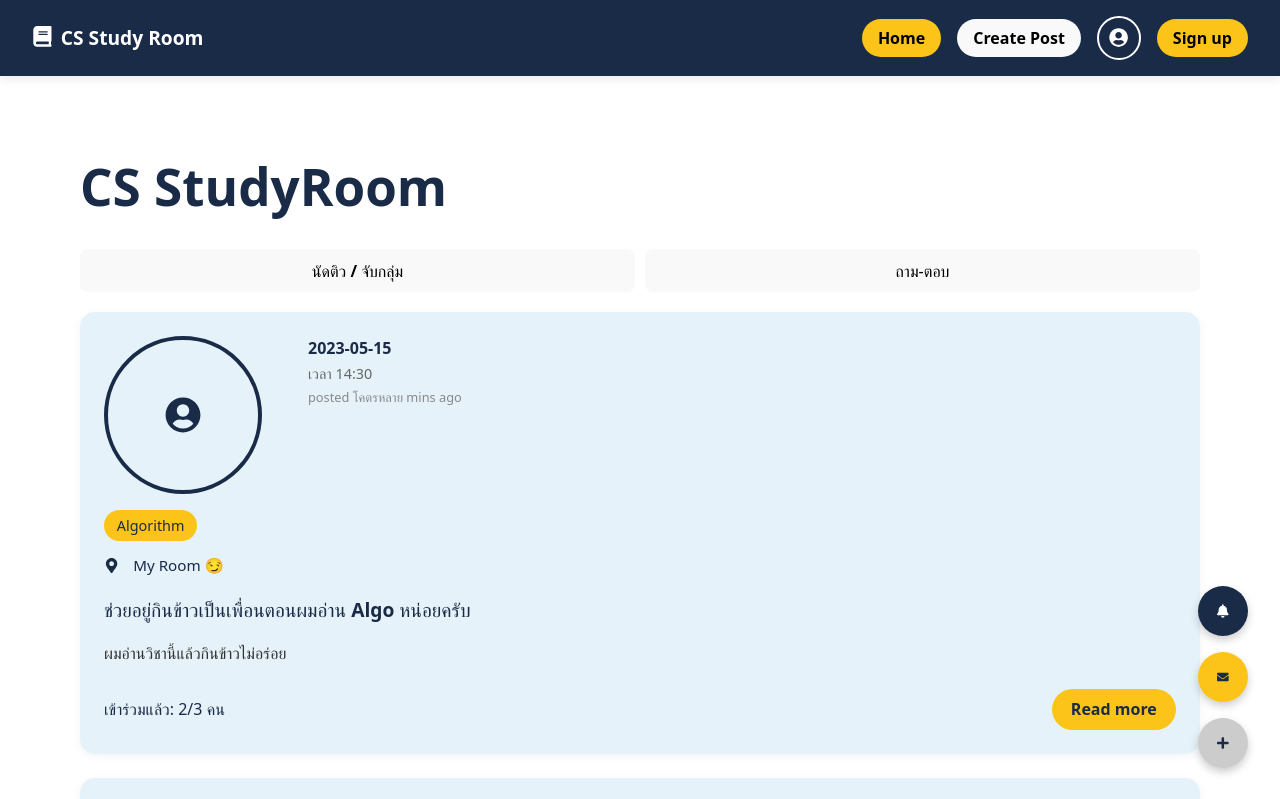
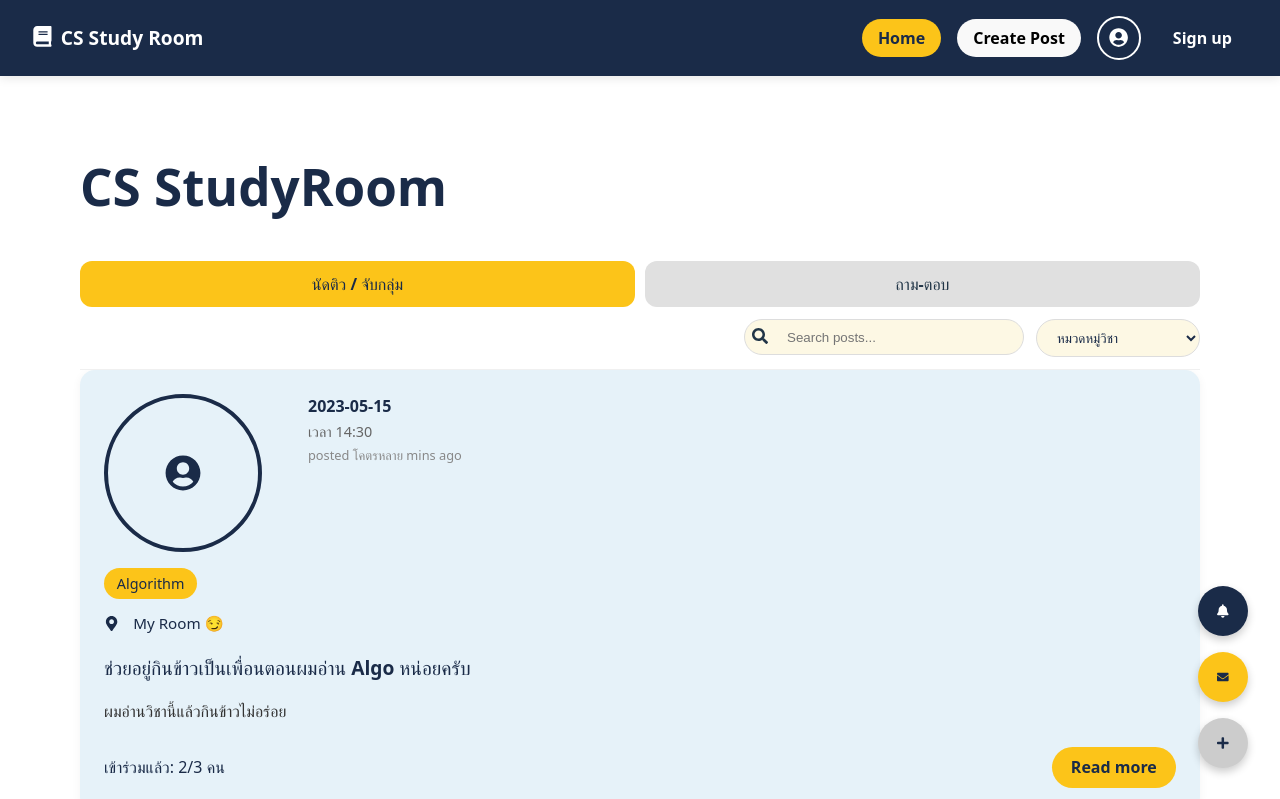
Before and after one commit to KaiMaiRuh/CSStudyRoom, a React (Vite) app: page / in a window 1280 px wide. Shown: the top 799 px of the page. Built offline with nearby package versions, Linux system fonts and the light colour scheme.

Commit message:
MVP color+navbar+Feed selector update

```diff
--- a/src/App.jsx
+++ b/src/App.jsx
@@ -4,6 +4,7 @@ import './App.css';
 
 /* imports */
 import FeedSelector from './components/FeedSelector';
+import { FaSearch } from 'react-icons/fa';
 import TutorFeed from './components/TutorFeed';
 import QAFeed from './components/QAFeed';
 import FeedData from './components/FeedData';
@@ -18,17 +19,24 @@ function App() {
   const [showCreateAccount, setShowCreateAccount] = useState(false);
   const [showProfile, setShowProfile] = useState(false);
   const [showCreatePost, setShowCreatePost] = useState(false);
+  const [activePage, setActivePage] = useState('home');
+  const [searchQuery, setSearchQuery] = useState('');
+  const [category, setCategory] = useState('');
 
   const handleShowCreateAccount = () => {
     setShowCreateAccount(true);
+    setActivePage('createAccount');
   };
 
   const handleBackToHome = () => {
     setShowCreateAccount(false);
+    setShowProfile(false);
+    setActivePage('home');
   };
 
   const handleShowProfile = () => {
     setShowProfile(true);
+    setActivePage('profile');
   };
 
   const handleShowCreatePost = () => {
@@ -66,29 +74,9 @@ function App() {
 
   const handleBackToHomeFromProfile = () => {
     setShowProfile(false);
+    setActivePage('home');
   };
 
-  if (showCreateAccount) {
-    return (
-      <div className="app-root">
-        <button onClick={handleBackToHome} style={{ marginBottom: '20px' }}>
-          Back to Home
-        </button>
-        <CreateAccount />
-      </div>
-    );
-  }
-
-  if (showProfile) {
-    return (
-    <div className="app-root">
-        <button onClick={handleBackToHomeFromProfile} style={{ marginBottom: '20px' }}>
-          Back to Home
-      </button>
-        <Profile />
-      </div>
-    );
-  }
 
   return (
     <div>
@@ -98,12 +86,59 @@ function App() {
         onViewProfile={handleShowProfile}
         onLogout={() => {}}
         isLoggedIn={false}
+        activePage={activePage}
+        onNavigate={(page) => {
+          // central navigation handler from Navbar
+          if (page === 'home') {
+            setShowCreateAccount(false);
+            setShowProfile(false);
+            setActivePage('home');
+          } else if (page === 'profile') {
+            setShowProfile(true);
+            setShowCreateAccount(false);
+            setActivePage('profile');
+          } else if (page === 'createAccount') {
+            setShowCreateAccount(true);
+            setShowProfile(false);
+            setActivePage('createAccount');
+          } else if (page === 'createPost') {
+            setShowCreatePost(true);
+          }
+        }}
       />
       <div className="app-root">
         <h1>CS StudyRoom</h1>
 
-        {/* Feed selector */}
+        {/* Feed selector + search (only on Home) */}
+        {activePage === 'home' && (
+          <>
+            <div className="feed-top">
               <FeedSelector activeFeed={activeFeed} setActiveFeed={setActiveFeed} />
+              <div className="toolbar">
+                <form className="search-form" onSubmit={(e)=>e.preventDefault()}>
+                  <input
+                    type="text"
+                    placeholder="Search posts..."
+                    className="search-input"
+                    value={searchQuery}
+                    onChange={(e) => setSearchQuery(e.target.value)}
+                  />
+                  <span className="search-icon"><FaSearch /></span>
+                </form>
+
+                <select
+                  className="category-dropdown"
+                  value={category}
+                  onChange={(e) => setCategory(e.target.value)}
+                >
+                  <option value="">หมวดหมู่วิชา</option>
+                  <option value="computer-science">Computer Science</option>
+                  <option value="mathematics">Mathematics</option>
+                  <option value="physics">Physics</option>
+                  <option value="chemistry">Chemistry</option>
+                </select>
+              </div>
+            </div>
 
             {/* Feed */}
             <div>
@@ -113,7 +148,11 @@ function App() {
                 <QAFeed posts={qaPosts} />
               )}
             </div>
+          </>
+        )}
         {showCreatePost && <CreatePost onCancel={handleCloseCreatePost} onCreate={handleCreatePost} />}
+      {showCreateAccount && <CreateAccount />}
+      {showProfile && <Profile />}
       </div>
       <FloatingMenu onCreatePost={handleShowCreatePost} />
     </div>
--- /dev/null
+++ b/src/components/FeedSelector.css
@@ -0,0 +1,58 @@
+/* FeedSelector styles */
+.feed-selector {
+  display: flex;
+  gap: 10px;
+  margin-bottom: 12px;
+}
+.feed-selector .selector-button {
+  flex: 1;
+  padding: 12px 16px;
+  border-radius: 12px;
+  border: none;
+  cursor: pointer;
+  font-weight: 600;
+  background-color: #e0e0e0; /* inactive gray */
+  color: #213547;
+}
+.feed-selector .selector-button.active {
+  background-color: #fcc419; /* yellow */
+  color: #1a2b48;
+}
+
+/* make selector sticky under navbar */
+.feed-top {
+  position: sticky;
+  top: 64px; /* adjust depending on navbar height */
+  background: white;
+  z-index: 90;
+  padding: 12px 0;
+  border-bottom: 1px solid #f0f0f0;
+}
+
+/* toolbar to the right */
+.feed-top .toolbar {
+  display: flex;
+  justify-content: flex-end;
+  gap: 12px;
+  margin-top: 8px;
+}
+
+.search-form { position: relative; }
+.search-input {
+  padding: 0.6rem 1rem 0.6rem 2.6rem;
+  border-radius: 30px;
+  border: 1px solid #ddd;
+  background-color: #fdf8e4;
+  width: 220px;
+  color: #213547;
+}
+.search-icon { position: absolute; left: 8px; top: 50%; transform: translateY(-50%); }
+.category-dropdown {
+  padding: 0.6rem 1rem;
+  border-radius: 30px;
+  border: 1px solid #ddd;
+  background-color: #fdf8e4;
+  color: #1a2b48;
+}
+
+.category-dropdown option { color: #1a2b48; }
--- a/src/components/FeedSelector.jsx
+++ b/src/components/FeedSelector.jsx
@@ -1,18 +1,19 @@
 import React from 'react';
+import './FeedSelector.css';
 
 /* FeedSelector: switch between tutor and QA feeds */
 export default function FeedSelector({ activeFeed, setActiveFeed }) {
   return (
-    <div style={{ display: 'flex', gap: '10px', marginBottom: '20px' }}>
+    <div className="feed-selector">
       <button
+        className={`selector-button ${activeFeed === 'tutor' ? 'active' : ''}`}
         onClick={() => setActiveFeed('tutor')}
-        style={{ fontWeight: activeFeed === 'tutor' ? 'bold' : 'normal', flex: 1 }}
       >
         นัดติว / จับกลุ่ม
       </button>
       <button
+        className={`selector-button ${activeFeed === 'qa' ? 'active' : ''}`}
         onClick={() => setActiveFeed('qa')}
-        style={{ fontWeight: activeFeed === 'qa' ? 'bold' : 'normal', flex: 1 }}
       >
         ถาม-ตอบ
       </button>
--- a/src/components/Navbar.css
+++ b/src/components/Navbar.css
@@ -52,19 +52,26 @@
   transition: all 0.3s;
 }
 
+.nav-button.active,
+.nav-button.active.home-button,
+.nav-button.active.signup-button {
+  background-color: #fcc419;
+  color: #1a2b48;
+}
+
 .home-button {
-  background-color: #fcc419;
-  color: black;
+  background-color: transparent;
+  color: white;
 }
 
 .logout-button {
-  background-color: #fcc419;
-  color: black;
+  background-color: transparent;
+  color: white;
 }
 
 .signup-button {
-  background-color: #fcc419;
-  color: black;
+  background-color: transparent;
+  color: white;
 }
 
 .nav-link {
@@ -89,6 +96,12 @@
   cursor: pointer;
 }
 
+ .profile-icon.active {
+   background-color: #fcc419;
+   color: #1a2b48;
+   border-color: #fcc419;
+ }
+
 .profile-icon svg {
   color: white;
   font-size: 1.2rem;
--- a/src/components/Navbar.jsx
+++ b/src/components/Navbar.jsx
@@ -3,7 +3,7 @@ import React from 'react';
 import { FaBook, FaUserCircle } from 'react-icons/fa';
 import './Navbar.css';
 
-const Navbar = ({ onLogout, isLoggedIn, onCreatePost, onViewProfile, onCreateAccount }) => {
+const Navbar = ({ onLogout, isLoggedIn, onCreatePost, onViewProfile, onCreateAccount, activePage, onNavigate }) => {
   return (
     <nav className="navbar">
       <div className="navbar-left">
@@ -14,15 +14,15 @@ const Navbar = ({ onLogout, isLoggedIn, onCreatePost, onViewProfile, onCreateAcc
       </div>
 
       <div className="navbar-right">
-        <button className="nav-button home-button">Home</button>
-        <button className="nav-button" onClick={onCreatePost}>Create Post</button>
-        <div className="profile-icon" role="button" tabIndex={0} onClick={onViewProfile} onKeyPress={(e)=>{ if(e.key==='Enter') onViewProfile(); }}>
+        <button className={`nav-button ${activePage === 'home' ? 'active' : ''} home-button`} onClick={() => onNavigate?.('home')}>Home</button>
+        <button className={`nav-button ${activePage === 'createPost' ? 'active' : ''}`} onClick={() => onNavigate?.('createPost')}>Create Post</button>
+        <div className={`profile-icon ${activePage === 'profile' ? 'active' : ''}`} role="button" tabIndex={0} onClick={() => onNavigate?.('profile')} onKeyPress={(e)=>{ if(e.key==='Enter') onNavigate?.('profile'); }}>
           <FaUserCircle />
         </div>
         {isLoggedIn ? (
           <button className="nav-button logout-button" onClick={onLogout}>Log out</button>
         ) : (
-          <button className="nav-button signup-button" onClick={onCreateAccount}>Sign up</button>
+          <button className={`nav-button signup-button ${activePage === 'createAccount' ? 'active' : ''}`} onClick={() => onNavigate?.('createAccount')}>Sign up</button>
         )}
       </div>
     </nav>
```
Lines whose indentation alone changed are shown as unchanged.
